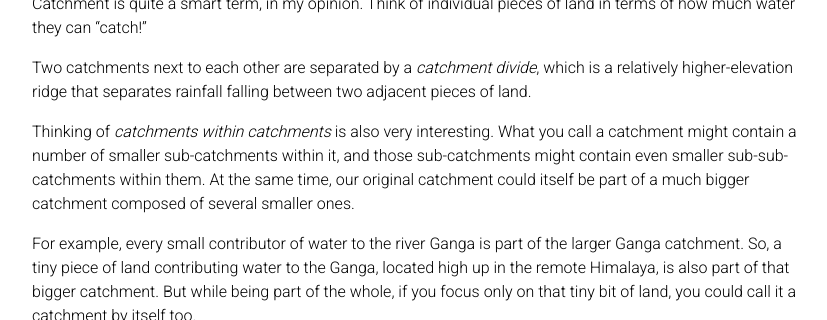
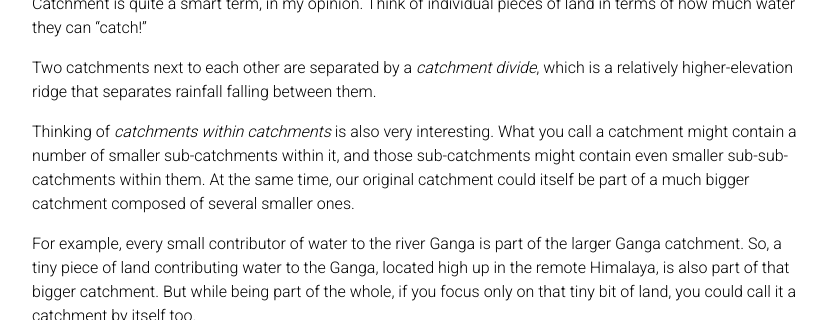
Before and after one commit to AnanyaGeo/ananyageo.github.io, a Jekyll site: the page built from _posts/2026-05-19-blog-1.md, in a window 1280 px wide and 900 px high, scrolled down 1512 px, cut to the strip 202-522 px from the top of the window. Shown: the whole strip, without its empty margins (223-1050 px from the left). Built offline with Jekyll 4.4.1, drawn with Linux system fonts in a browser that asks for light colours; comment, search, counter and statistics services are not loaded; a style sheet for code colours, icons or effects is not loaded.

Commit message:
Update 2026-05-19-blog-1.md

```diff
--- a/_posts/2026-05-19-blog-1.md
+++ b/_posts/2026-05-19-blog-1.md
@@ -31,7 +31,7 @@ AI helped me generate a nice sketch of a catchment :)
 
 Catchment is quite a smart term, in my opinion. Think of individual pieces of land in terms of how much water they can "catch!"
 
-Two catchments next to each other are separated by a *catchment divide*, which is a relatively higher-elevation ridge that separates rainfall falling between two adjacent pieces of land.
+Two catchments next to each other are separated by a *catchment divide*, which is a relatively higher-elevation ridge that separates rainfall falling between them.
 
 Thinking of *catchments within catchments* is also very interesting. What you call a catchment might contain a number of smaller sub-catchments within it, and those sub-catchments might contain even smaller sub-sub-catchments within them. At the same time, our original catchment could itself be part of a much bigger catchment composed of several smaller ones.
 
```
